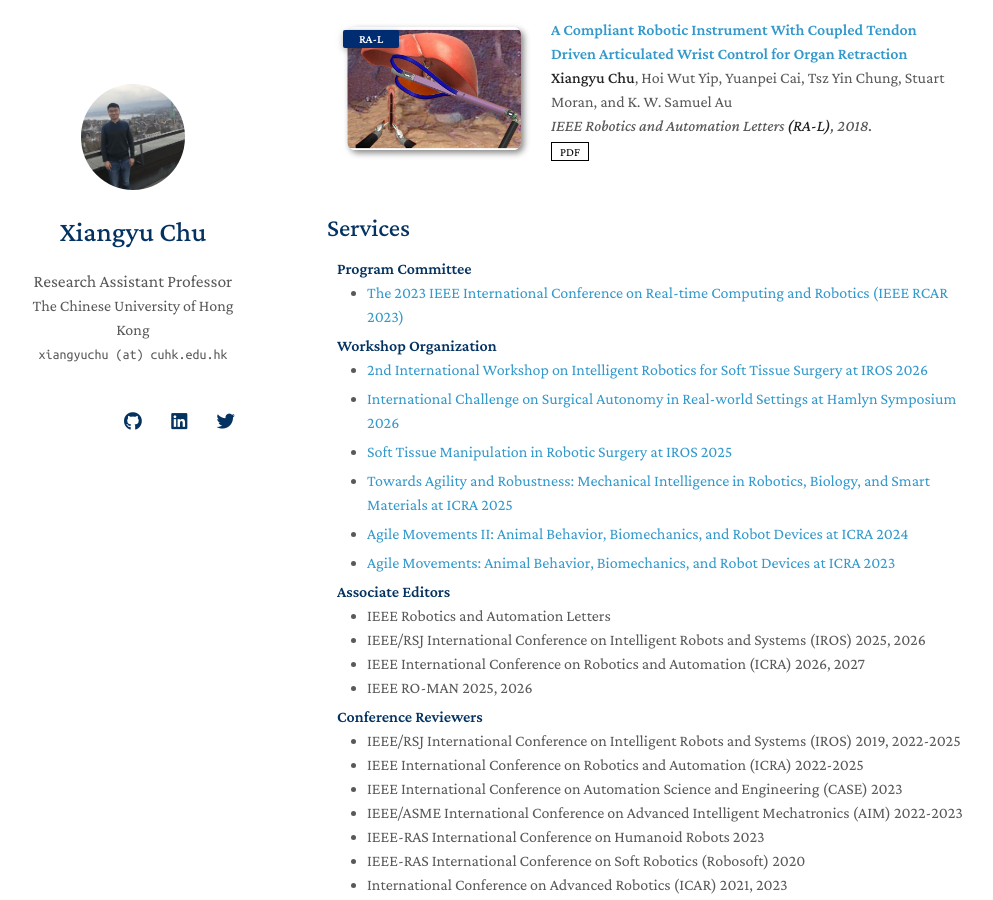
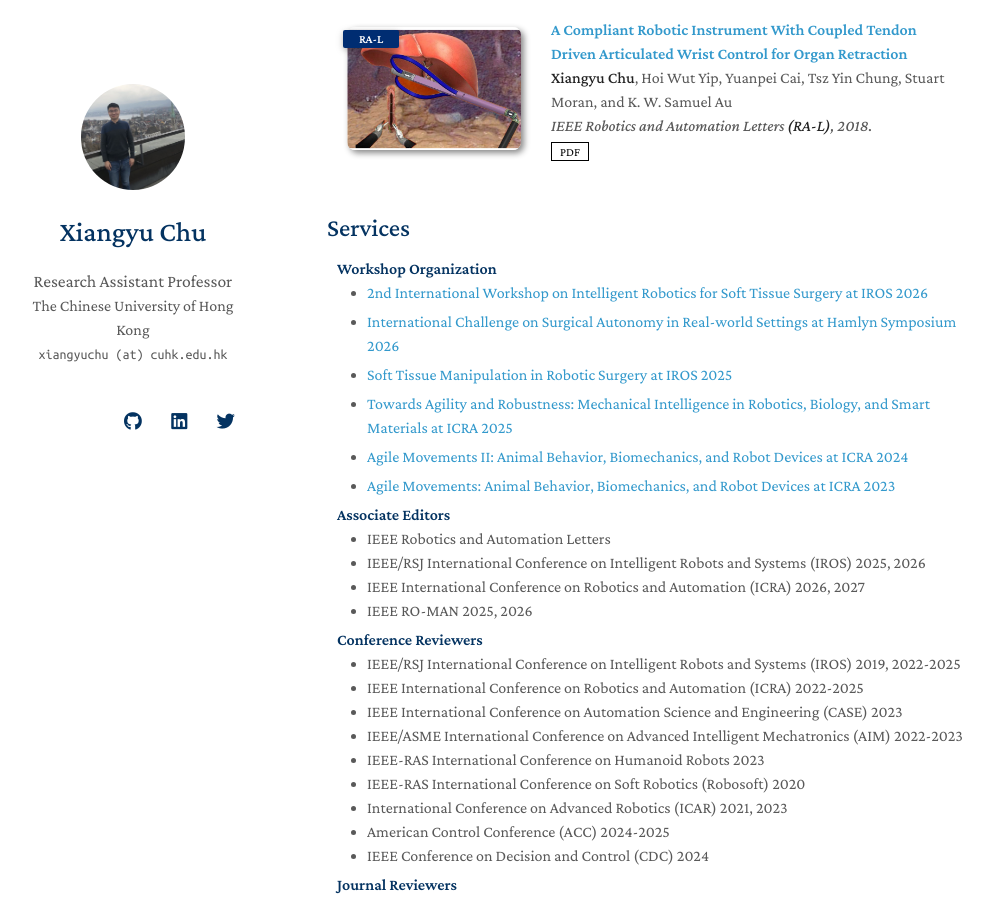
Before and after one commit to xiangyuchu03/xiangyuchu03.github.io, a Jekyll site: the page built from index.md, in a window 1280 px wide and 900 px high, scrolled down 3765 px. Shown: the whole window, without its empty margins (143-1136 px from the left). Built offline with Jekyll 4.4.1, drawn with Linux system fonts in a browser that asks for light colours; nearby versions of some CDN libraries; a style sheet for code colours, icons or effects is not loaded; our own code applies the rules of GitHub Pages for plain Markdown files.

Commit message:
Update services.md

```diff
--- a/_includes/services.md
+++ b/_includes/services.md
@@ -1,10 +1,4 @@
 ## Services
-
-<h4 style="margin:0 10px 0;">Program Committee</h4>
-
-<ul style="margin:0 0 5px;">
-  <li><a href="http://www.ieee-rcar.org/"><autocolor></autocolor>The 2023 IEEE International Conference on Real-time Computing and Robotics (IEEE RCAR 2023)</a></li>
-</ul>
 
 <h4 style="margin:0 10px 0;">Workshop Organization</h4>
 
```
